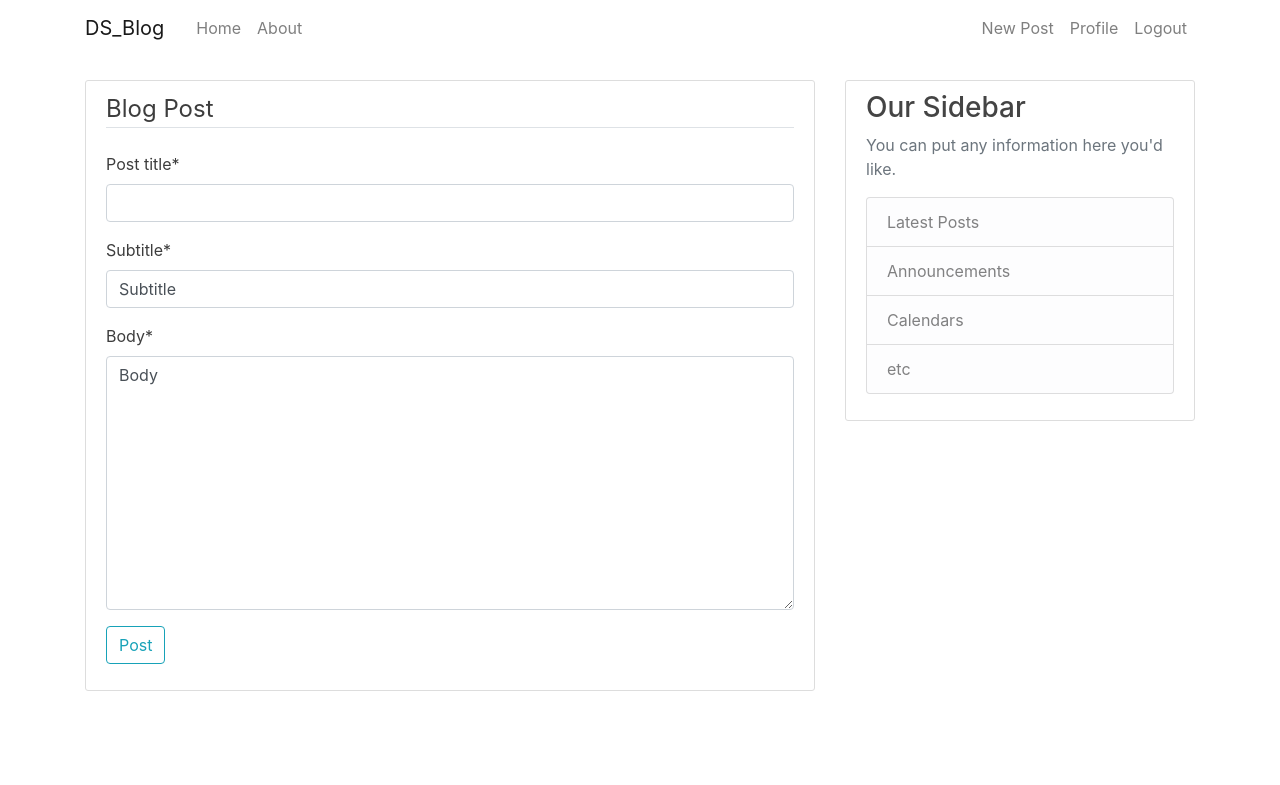
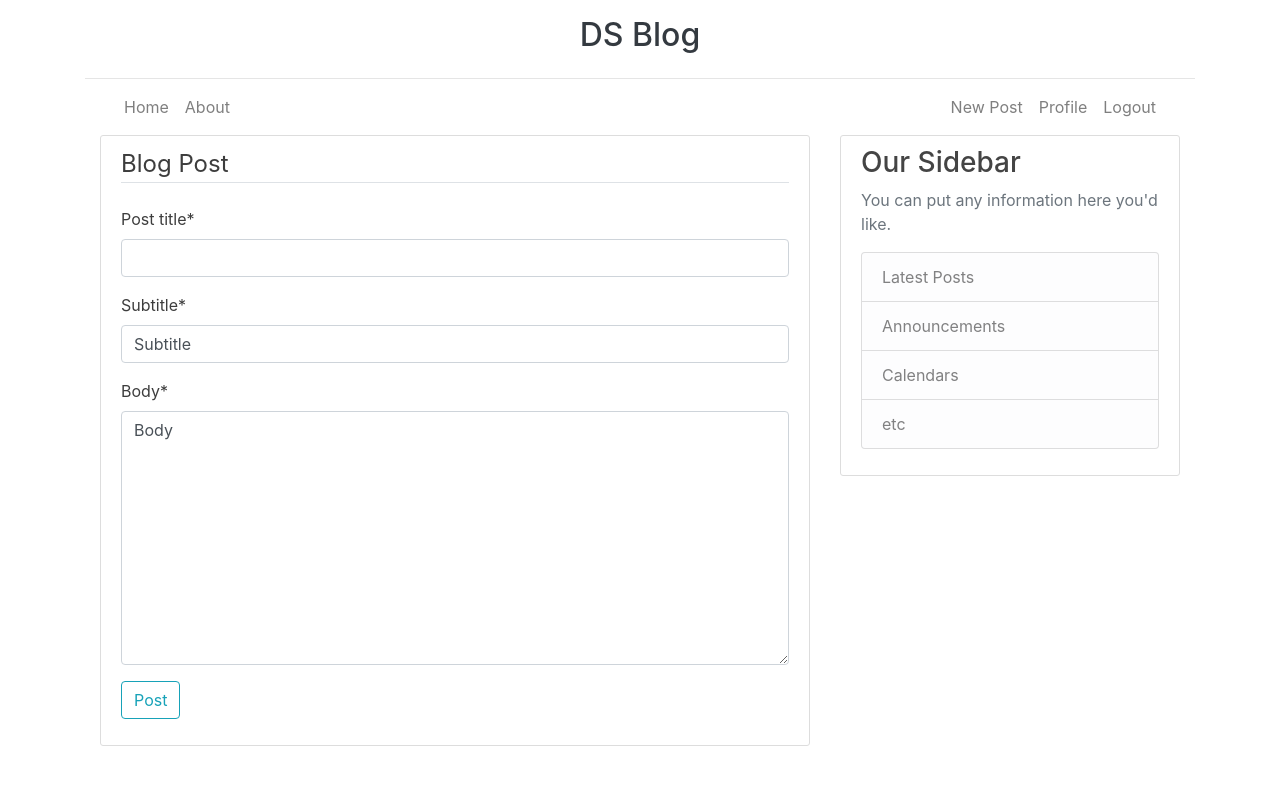
Before and after one commit to callumblanchard/ds-blog-build, a Django app: page /new/ in a window 1280 px wide. Shown: the top 785 px of the page. Run offline with Django 3.2, Linux system fonts and the light colour scheme; a user stored in the database is signed in; some libraries are stand-ins or nearby versions.

Commit message:
changes to css

```diff
--- a/blogPosts/models.py
+++ b/blogPosts/models.py
@@ -2,6 +2,7 @@ from django.db import models
 from django.contrib.auth.models import User
 from django.utils import timezone
 from django.urls import reverse
+
 
 class BlogPost(models.Model):
     post_title = models.CharField(max_length=200)
--- a/blogPosts/static/blogPosts/main.css
+++ b/blogPosts/static/blogPosts/main.css
@@ -1,7 +1,7 @@
 body {
   background: #ffffff;
   color: #3d3d3d;
-  margin-top: 5rem;
+  margin: 0;
 }
 
 h1, h2, h3, h4, h5, h6 {
@@ -75,3 +75,7 @@ a.article-title:hover {
 .account-heading {
   font-size: 2.5rem;
 }
+
+.blog-header {
+    border-bottom: 1px solid #e5e5e5;
+}
--- a/blogPosts/templates/blogPosts/base.html
+++ b/blogPosts/templates/blogPosts/base.html
@@ -7,7 +7,8 @@
     <meta name="viewport" content="width=device-width, initial-scale=1, shrink-to-fit=no">
 
     <!-- Bootstrap CSS -->
-    <link rel="stylesheet" href="https://stackpath.bootstrapcdn.com/bootstrap/4.2.1/css/bootstrap.min.css" integrity="sha384-GJzZqFGwb1QTTN6wy59ffF1BuGJpLSa9DkKMp0DgiMDm4iYMj70gZWKYbI706tWS" crossorigin="anonymous">
+    <link rel="stylesheet" href="https://stackpath.bootstrapcdn.com/bootstrap/4.2.1/css/bootstrap.min.css"
+          integrity="sha384-GJzZqFGwb1QTTN6wy59ffF1BuGJpLSa9DkKMp0DgiMDm4iYMj70gZWKYbI706tWS" crossorigin="anonymous">
 
     <link rel="stylesheet" type="text/css" href="{% static 'blogPosts/main.css' %}">
 
@@ -18,11 +19,18 @@
     {% endif %}
 </head>
 <body>
-<header class="site-header">
-    <nav class="navbar navbar-expand-md navbar-light fixed-top">
 <div class="container">
-            <a class="navbar-brand mr-4" href="{% url 'blogPosts:blog-home' %}">DS_Blog</a>
-            <button class="navbar-toggler" type="button" data-toggle="collapse" data-target="#navbarToggle" aria-controls="navbarToggle" aria-expanded="false" aria-label="Toggle navigation">
+<header class="blog-header py-3">
+
+        <div class="h2 text-center">
+            <a class="blog-header-logo text-dark" href="#">DS Blog</a>
+        </div>
+
+</header>
+<nav class="navbar navbar-expand-md navbar-light">
+    <div class="container">
+        <button class="navbar-toggler" type="button" data-toggle="collapse" data-target="#navbarToggle"
+                aria-controls="navbarToggle" aria-expanded="false" aria-label="Toggle navigation">
             <span class="navbar-toggler-icon"></span>
         </button>
         <div class="collapse navbar-collapse" id="navbarToggle">
@@ -43,7 +51,6 @@
         </div>
     </div>
 </nav>
-</header>
 <main role="main" class="container">
     <div class="row">
         <div class="col-md-8">
@@ -71,9 +78,15 @@
         </div>
     </div>
 </main>
-
-<script src="https://code.jquery.com/jquery-3.3.1.slim.min.js" integrity="sha384-q8i/X+965DzO0rT7abK41JStQIAqVgRVzpbzo5smXKp4YfRvH+8abtTE1Pi6jizo" crossorigin="anonymous"></script>
-<script src="https://cdnjs.cloudflare.com/ajax/libs/popper.js/1.14.6/umd/popper.min.js" integrity="sha384-wHAiFfRlMFy6i5SRaxvfOCifBUQy1xHdJ/yoi7FRNXMRBu5WHdZYu1hA6ZOblgut" crossorigin="anonymous"></script>
-<script src="https://stackpath.bootstrapcdn.com/bootstrap/4.2.1/js/bootstrap.min.js" integrity="sha384-B0UglyR+jN6CkvvICOB2joaf5I4l3gm9GU6Hc1og6Ls7i6U/mkkaduKaBhlAXv9k" crossorigin="anonymous"></script>
+</div>
+<script src="https://code.jquery.com/jquery-3.3.1.slim.min.js"
+        integrity="sha384-q8i/X+965DzO0rT7abK41JStQIAqVgRVzpbzo5smXKp4YfRvH+8abtTE1Pi6jizo"
+        crossorigin="anonymous"></script>
+<script src="https://cdnjs.cloudflare.com/ajax/libs/popper.js/1.14.6/umd/popper.min.js"
+        integrity="sha384-wHAiFfRlMFy6i5SRaxvfOCifBUQy1xHdJ/yoi7FRNXMRBu5WHdZYu1hA6ZOblgut"
+        crossorigin="anonymous"></script>
+<script src="https://stackpath.bootstrapcdn.com/bootstrap/4.2.1/js/bootstrap.min.js"
+        integrity="sha384-B0UglyR+jN6CkvvICOB2joaf5I4l3gm9GU6Hc1og6Ls7i6U/mkkaduKaBhlAXv9k"
+        crossorigin="anonymous"></script>
 </body>
 </html>
```
Lines whose indentation alone changed are shown as unchanged.
